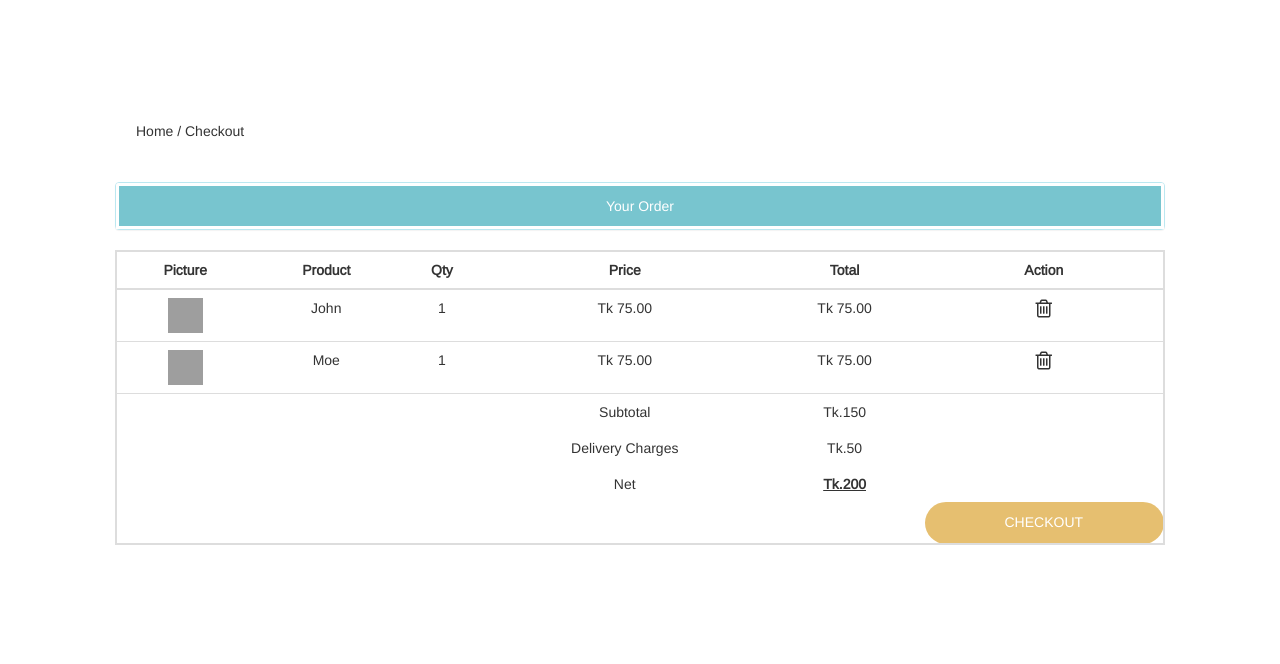
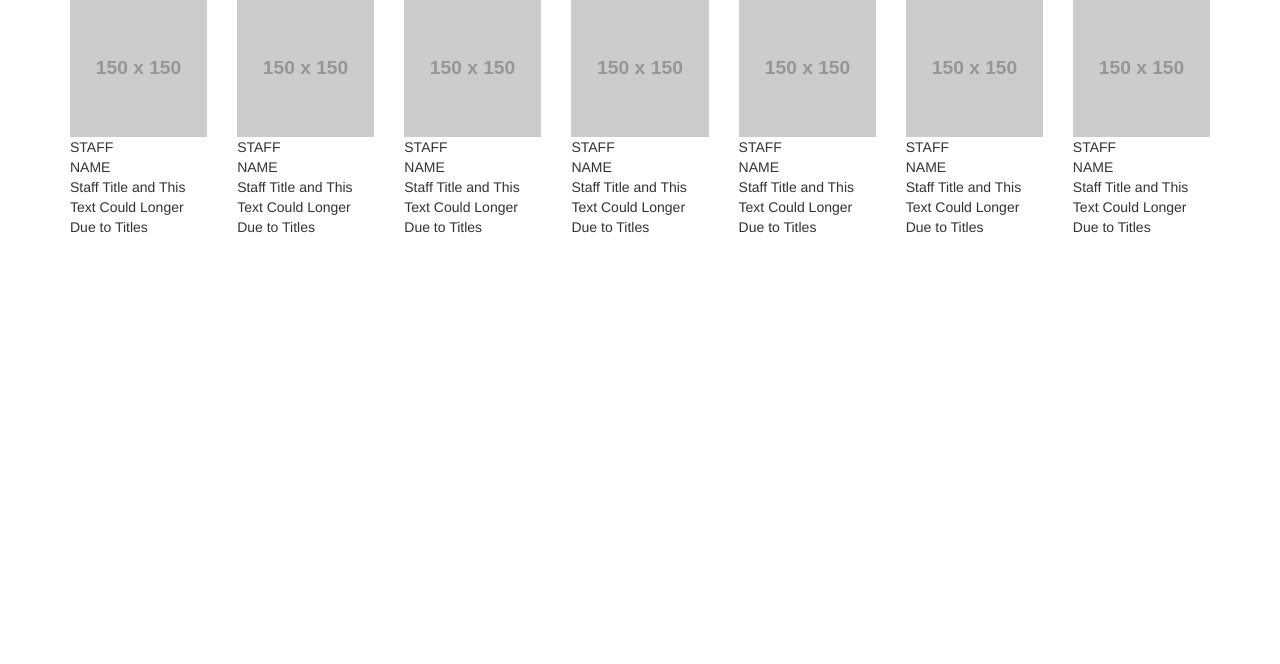
Before and after one commit to mazba07/newDB, a PHP site: page /checkout.php in a window 1280 px wide. Shown: the top 664 px of the page. Run offline with PHP 8.4, Linux system fonts and the light colour scheme; grey boxes labelled with a size stand in for pictures from a placeholder-image service; style sheets or scripts are compiled from the project's sources; some libraries are stand-ins or nearby versions; grey boxes are pictures that could not be loaded.

Commit message:
synching

```diff
--- a/checkout.php
+++ b/checkout.php
@@ -14,12 +14,12 @@
 </head>
 <body>
 
+<!--
 
-
-  <div class="container-fluid" id="checkout1Container">
-   <div class="row">
-    <div class="col-md-12">
-        <div class="table-responsive" style="padding: 100px;">
+  <div class="container  table-responsive">
+   <div class="row ">
+    <div class="col-xs-12 col-md-12 col-sm-12">
+        <div style="padding: 10%;">
             <p>Home / Checkout</p><br>
             <div class="panel panel-info">
                 <div class="panel-heading panel-heading-custom text-center"> Your Order</div>
@@ -88,7 +88,7 @@
                   <td></td>
                   <td></td>
                   <td></td>
-                  <td <div class="checkoutBtn text-center"> <h5>CHECKOUT</h5></div></td>
+                  <td><button class="pull-right btn btn-drugBd">CHECKOUT</button></td>
               </tr>
               </tbody>
           </table>
@@ -97,6 +97,153 @@
    </div>
 
   </div>
+
+-->
+<div class="container">
+    <div class="row seven-cols">
+        <div class="col-lg-1 col-md-3 col-sm-4 col-xs-6">
+            <div class="staff-photo">
+                <img src="http://placehold.it/150x150.jpg">
+            </div>
+
+            <div class="staff-name">
+                <div class="staff-first-name">
+                    STAFF
+                </div>
+                <div class="staff-second-name">
+                    NAME
+                </div>
+            </div>
+
+            <div class="staff-title">
+                Staff Title and This Text Could Longer Due to Titles
+            </div>
+        </div>
+
+        <div class="col-lg-1 col-md-3 col-sm-4 col-xs-6">
+            <div class="staff-photo">
+                <img src="http://placehold.it/150x150.jpg">
+            </div>
+
+            <div class="staff-name">
+                <div class="staff-first-name">
+                    STAFF
+                </div>
+                <div class="staff-second-name">
+                    NAME
+                </div>
+            </div>
+
+            <div class="staff-title">
+                Staff Title and This Text Could Longer Due to Titles
+            </div>
+        </div>
+
+        <div class="col-lg-1 col-md-3 col-sm-4 col-xs-6">
+            <div class="staff-photo">
+                <img src="http://placehold.it/150x150.jpg">
+            </div>
+
+            <div class="staff-name">
+                <div class="staff-first-name">
+                    STAFF
+                </div>
+                <div class="staff-second-name">
+                    NAME
+                </div>
+            </div>
+
+            <div class="staff-title">
+                Staff Title and This Text Could Longer Due to Titles
+            </div>
+        </div>
+
+        <div class="col-lg-1 col-md-3 col-sm-4 col-xs-6">
+            <div class="staff-photo">
+                <img src="http://placehold.it/150x150.jpg">
+            </div>
+
+            <div class="staff-name">
+                <div class="staff-first-name">
+                    STAFF
+                </div>
+                <div class="staff-second-name">
+                    NAME
+                </div>
+            </div>
+
+            <div class="staff-title">
+                Staff Title and This Text Could Longer Due to Titles
+            </div>
+        </div>
+
+        <div class="col-lg-1 col-md-3 col-sm-4 col-xs-6">
+            <div class="staff-photo">
+                <img src="http://placehold.it/150x150.jpg">
+            </div>
+
+            <div class="staff-name">
+                <div class="staff-first-name">
+                    STAFF
+                </div>
+                <div class="staff-second-name">
+                    NAME
+                </div>
+            </div>
+
+            <div class="staff-title">
+                Staff Title and This Text Could Longer Due to Titles
+            </div>
+        </div>
+
+        <div class="col-lg-1 col-md-3 col-sm-4 col-xs-6">
+            <div class="staff-photo">
+                <img src="http://placehold.it/150x150.jpg">
+            </div>
+
+            <div class="staff-name">
+                <div class="staff-first-name">
+                    STAFF
+                </div>
+                <div class="staff-second-name">
+                    NAME
+                </div>
+            </div>
+
+            <div class="staff-title">
+                Staff Title and This Text Could Longer Due to Titles
+            </div>
+        </div>
+
+        <div class="col-lg-1 col-md-3 col-sm-4 col-xs-6">
+            <div class="staff-photo">
+                <img src="http://placehold.it/150x150.jpg">
+            </div>
+
+            <div class="staff-name">
+                <div class="staff-first-name">
+                    STAFF
+                </div>
+                <div class="staff-second-name">
+                    NAME
+                </div>
+            </div>
+
+            <div class="staff-title">
+                Staff Title and This Text Could Longer Due to Titles
+            </div>
+        </div>
+
+
+
+    </div>
+</div>
+
+
+
+
+
+
 <script>document.body.style.backgroundColor = "white";</script>
 
 </body>
--- a/resources/css/new_drugdb.css
+++ b/resources/css/new_drugdb.css
@@ -725,6 +755,22 @@ p{
 .margined{
     margin-top: 2%;
 }
+/** CHECKOUT - REPLACING TABLE WITH GRIDS **/
+@media (min-width: 1200px) {
+    .seven-cols .col-md-1,
+    .seven-cols .col-sm-1,
+    .seven-cols .col-lg-1 {
+        width: 14.285714285714285714285714285714%;
+        *width: 14.285714285714285714285714285714%;
+    }
+}
+/* 14% = 100% (full-width row) divided by 7 */
+
+img{
+    max-width: 100%;
+}
+
+
 
 /*Contact Us*/
 #contactContainer{
```
Also changed, not shown: other parts of resources/css/new_drugdb.css (+30 -0 lines), CheckoutStepOne.php (+15 -10 lines), confirm.php (+17 -10 lines), product_details.php (added, +80 -0 lines).
